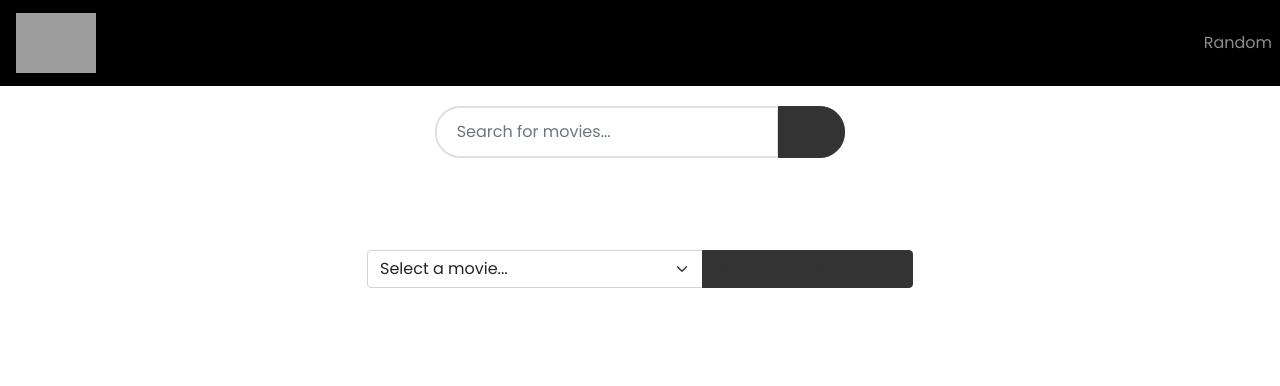
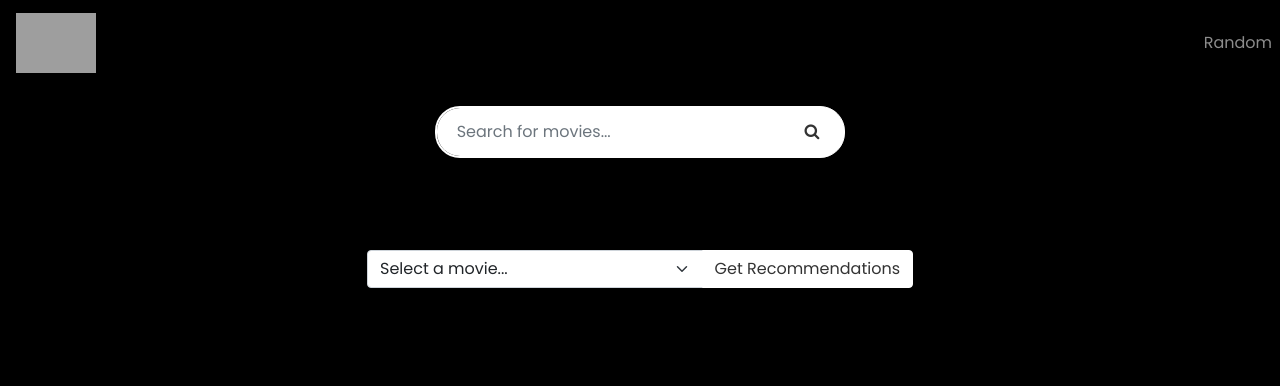
Before and after one commit to mmmudmi/movieRecommender, a Flask app: page / in a window 1280 px wide. Shown: the top 386 px of the page. Run offline with Flask 3, Linux system fonts and the light colour scheme; parts of the project's set-up code (start-up, migrations or seed data) failed here and were passed over; grey boxes are pictures that could not be loaded.

Commit message:
update searchBar

```diff
--- a/templates/components/navbar.html
+++ b/templates/components/navbar.html
@@ -1,3 +1,20 @@
+<style>
+    .film-strip {
+        height: 15px;
+        background: repeating-linear-gradient(
+            to right,
+            #000 0px,
+            #000 15px,
+            #fff 15px,
+            #fff 25px
+        );
+        border-top: 2px solid #000000;
+        border-bottom: 2px solid #000000;
+        margin: 0;
+        padding: 0;
+    }
+</style>
+
 <nav class="navbar navbar-expand-lg navbar-dark" style="background-color: #000000;">
     <div class="container-fluid px-0">
         <a class="navbar-brand ms-0 ps-3" href="/">
@@ -24,3 +41,5 @@
         return false;
     }
 </script>
+
+<!-- <div class="film-strip"></div> -->
--- a/templates/components/searchBar.html
+++ b/templates/components/searchBar.html
@@ -24,7 +24,7 @@
 <style>
 .search-bar-container {
     padding: 20px 0;
-    background-color: rgba(255, 255, 255, 0.95);
+    background-color: transparent;
 }
 
 .search-form {
@@ -34,7 +34,7 @@
 .search-input {
     padding: 12px 20px;
     border-radius: 25px 0 0 25px;
-    border: 2px solid #e0e0e0;
+    border: 2px solid #ffffff;
     transition: all 0.3s ease;
 }
 
@@ -42,29 +42,37 @@
 .search-input.form-control:focus {
     outline: none !important;
     box-shadow: none !important;
-    border-color: #333333 !important;
 }
 
 .btn-primary {
-    background-color: #333333 !important;
-    border-color: #333333 !important;
+    background-color: #ffffff !important;
+    border-color: #ffffff !important;
     color: #333333 !important; /*icon*/
 }
 
+.btn-primary:focus {
+    box-shadow: 0 0 0 0.2rem rgba(255, 255, 255, 0.15) !important;
+}
+
 .search-input:focus {
-    border-color: #333333;
-    box-shadow: 0 0 0 0.2rem rgba(51, 51, 51, 0.15);
+    border-color: #ffff;
+    box-shadow: 0 0 0 0.2rem rgba(255, 255, 255, 0.15);
 }
 
 .search-button {
     border-radius: 0 25px 25px 0;
     padding: 12px 25px;
-    background-color: #333333;
-    border-color: #333333;
+    background-color: #ffffff;
+    border-color: #ffffff;
 }
 
-.search-button:hover {
-    background-color: #696969;
+.search-button i {
+    transition: transform 0.2s ease;
+    font-size: 16px;
+}
+
+.search-button:hover i {
+    transform: scale(1.1);
 }
 
 @media (max-width: 768px) {
--- a/templates/home.html
+++ b/templates/home.html
@@ -9,6 +9,7 @@
     <style>
         body {
             font-family: 'Poppins', sans-serif;
+            background-color: black;
         }
     </style>
 </head>
```
